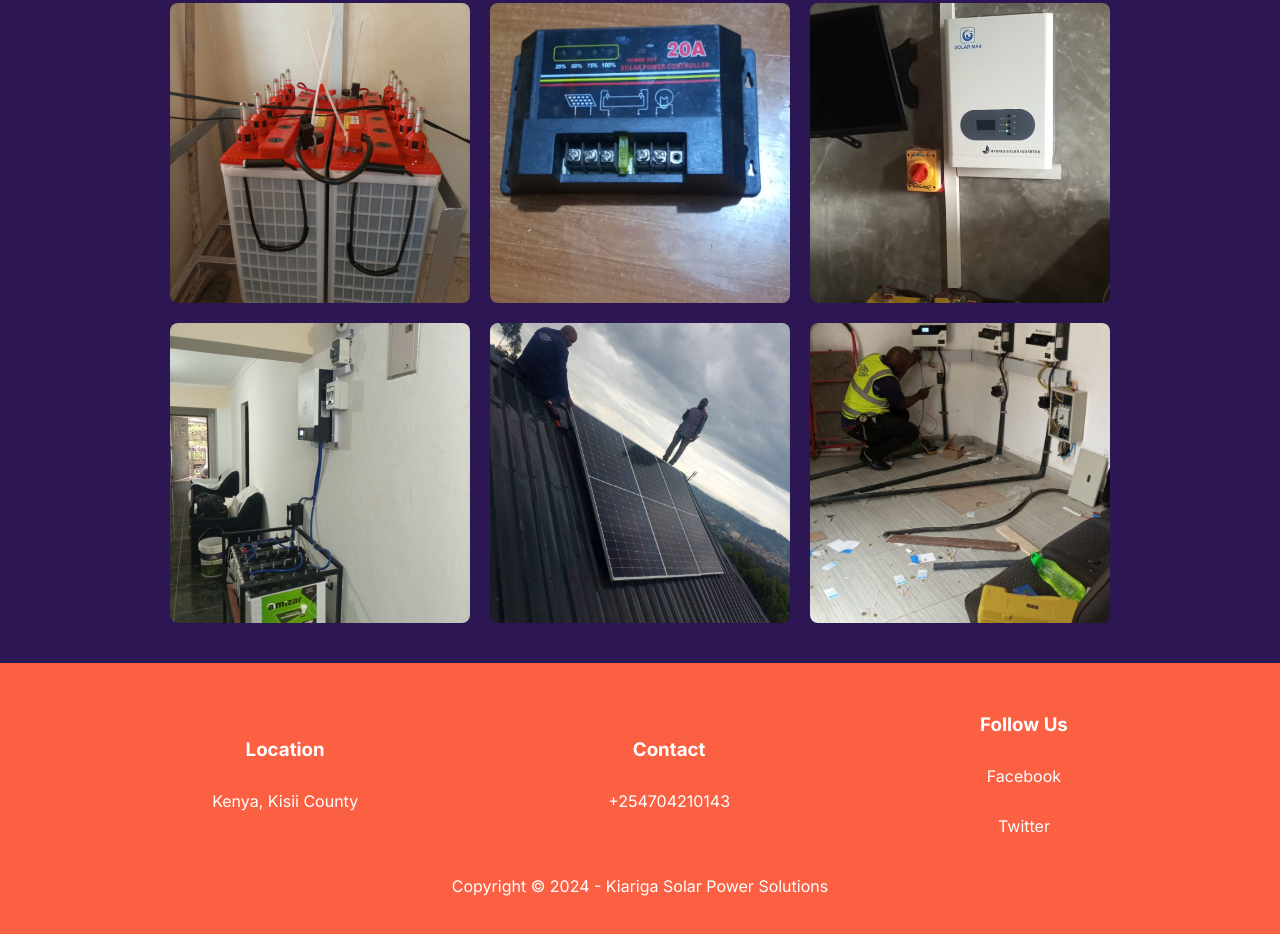
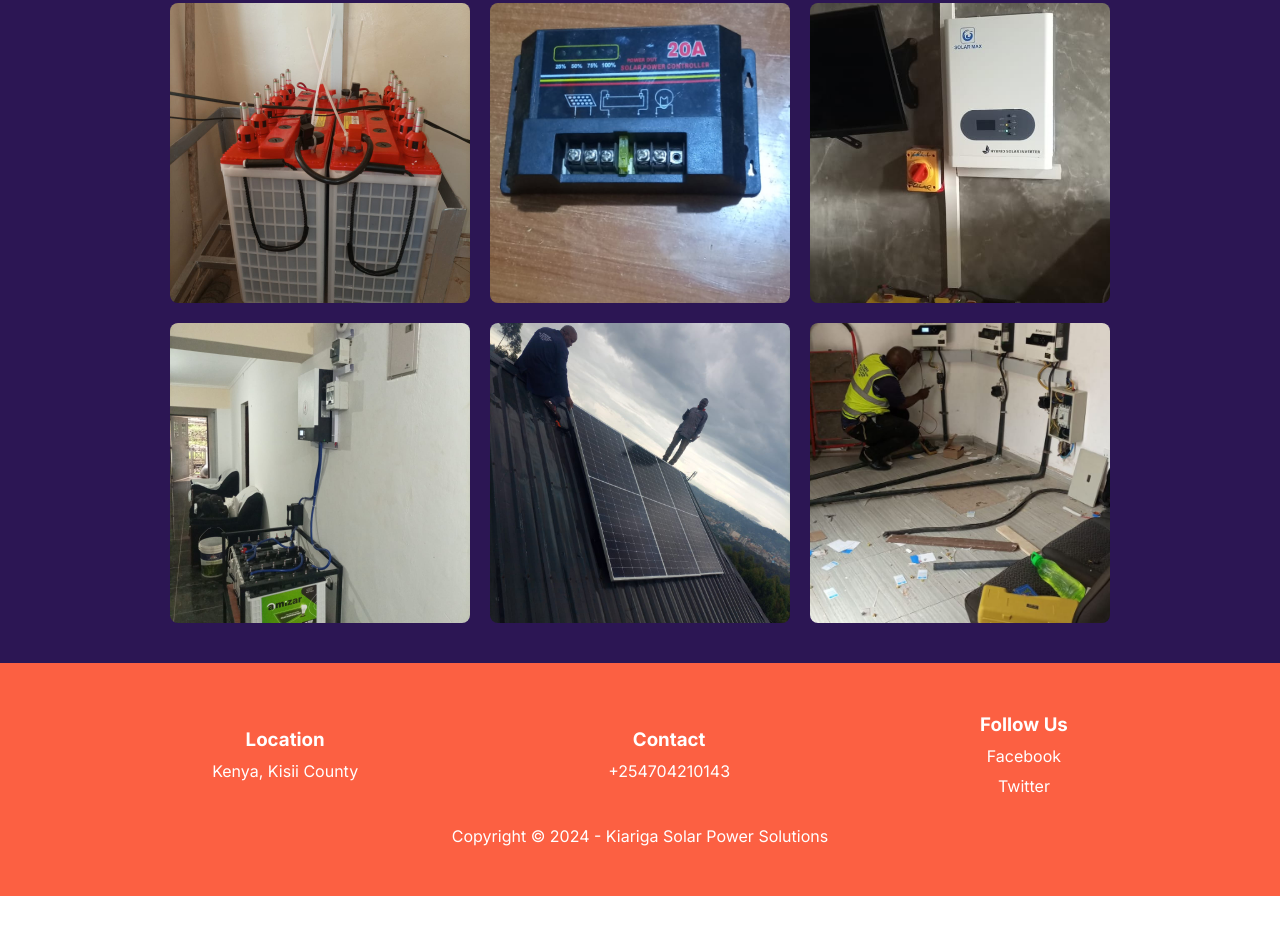
Before and after one commit to Kevin5444/solarpanelweb, a website: page views/index.html in a window 1280 px wide. Shown: the part 947-1881 px from the top of the page. After the commit the page ends 1843 px from the top, so only its background shows below. Drawn offline with nearby package versions, Linux system fonts and the light colour scheme.

Commit message:
changed footer

```diff
--- a/public/css/style.css
+++ b/public/css/style.css
@@ -277,9 +277,10 @@ a{
   flex-direction: column;
   align-items: center;
   justify-content: center;
-  gap: 40px;
+  gap: 30px;
   background-color: #fc6042;
   padding: 50px;
+  max-height: 100%;
 
 }
 
@@ -296,7 +297,7 @@ a{
   flex-direction: column;
   align-items: center;
   justify-content: center;
-  gap: 30px;
+  gap: 10px;
   color: white;
 }
 .footer__contact{
@@ -304,7 +305,7 @@ a{
   flex-direction: column;
   align-items: center;
   justify-content: center;
-  gap: 30px;
+  gap: 10px;
   color: white;
 }
 .footer__followus{
@@ -312,7 +313,7 @@ a{
   flex-direction: column;
   align-items: center;
   justify-content: center;
-  gap: 30px;
+  gap: 10px;
   color: white;
 }
 
@@ -446,7 +447,7 @@ a{
   justify-content: center;
   align-items: center;
   gap: 300px;
-  height: 70vh;
+  height: 600px;
   background-color: #2c1654;
 }
 
@@ -683,6 +684,6 @@ a{
     align-items: center;
     justify-content: center;
     gap: 40px;
-    height: 600px;
+    height: 800px;
   }
 }
```
